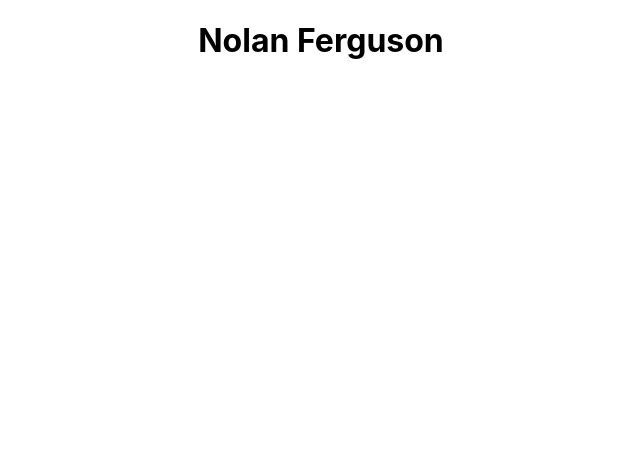
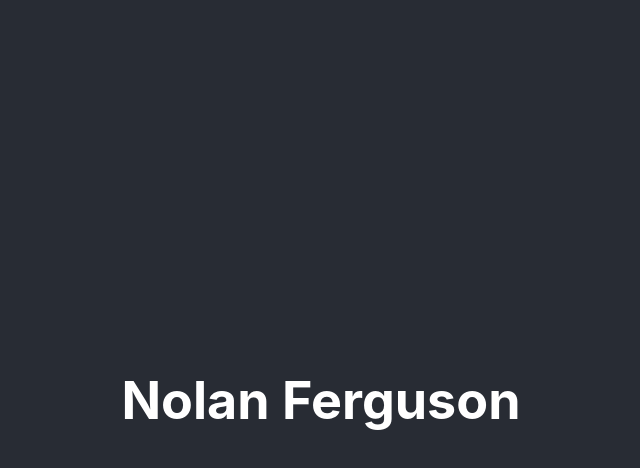
Before and after one commit to N-R-Ferguson/N-R-Ferguson.github.io, a React (Create React App) app in the folder webpage/: page / in a window 1280 px wide. Shown: the top 468 px of the page, without its empty margins (319-959 px from the left). Built offline with nearby package versions, Linux system fonts and the light colour scheme.

Commit message:
Chnaged header className

```diff
--- a/webpage/src/App.js
+++ b/webpage/src/App.js
@@ -4,7 +4,7 @@ import './App.css';
 function App() {
   return (
     <div className="App">
-      <header className='App-Header'>
+      <header className='App-header'>
         <h1>Nolan Ferguson</h1>
       </header>
     </div>
```
